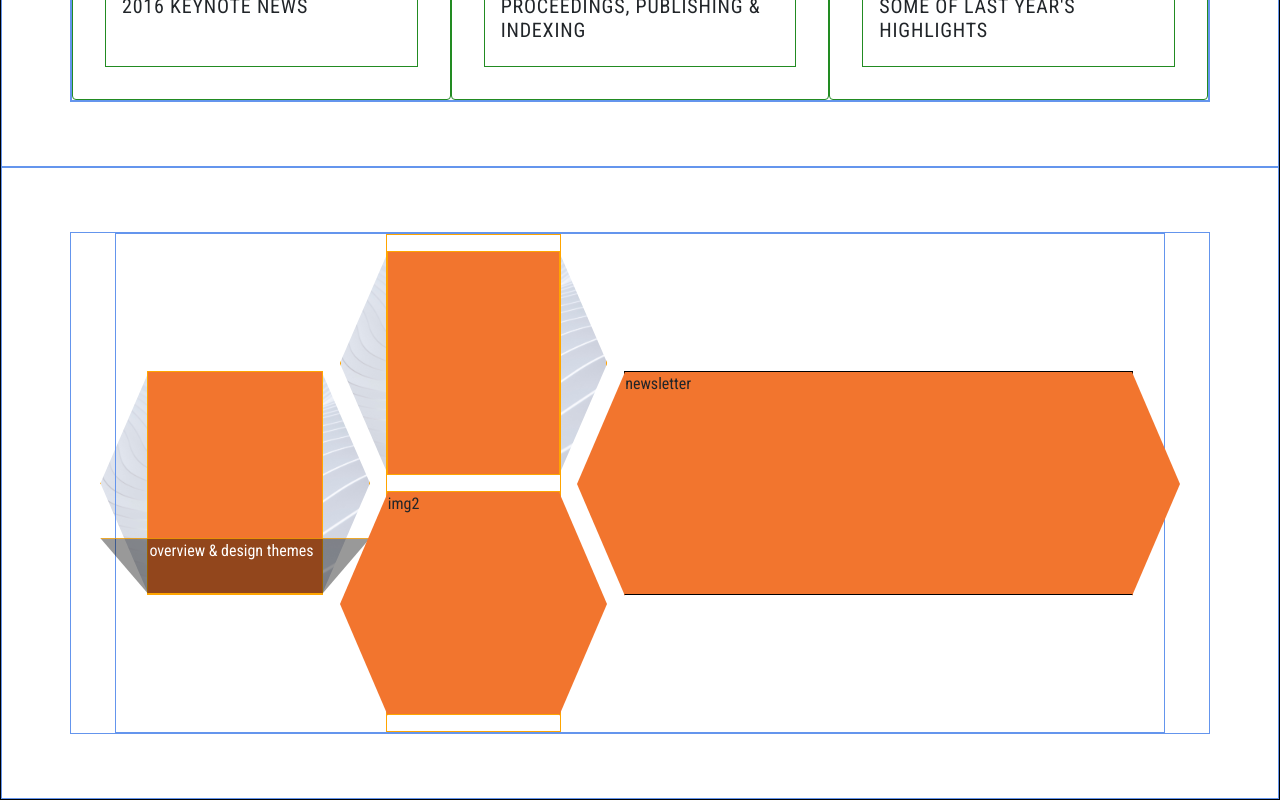
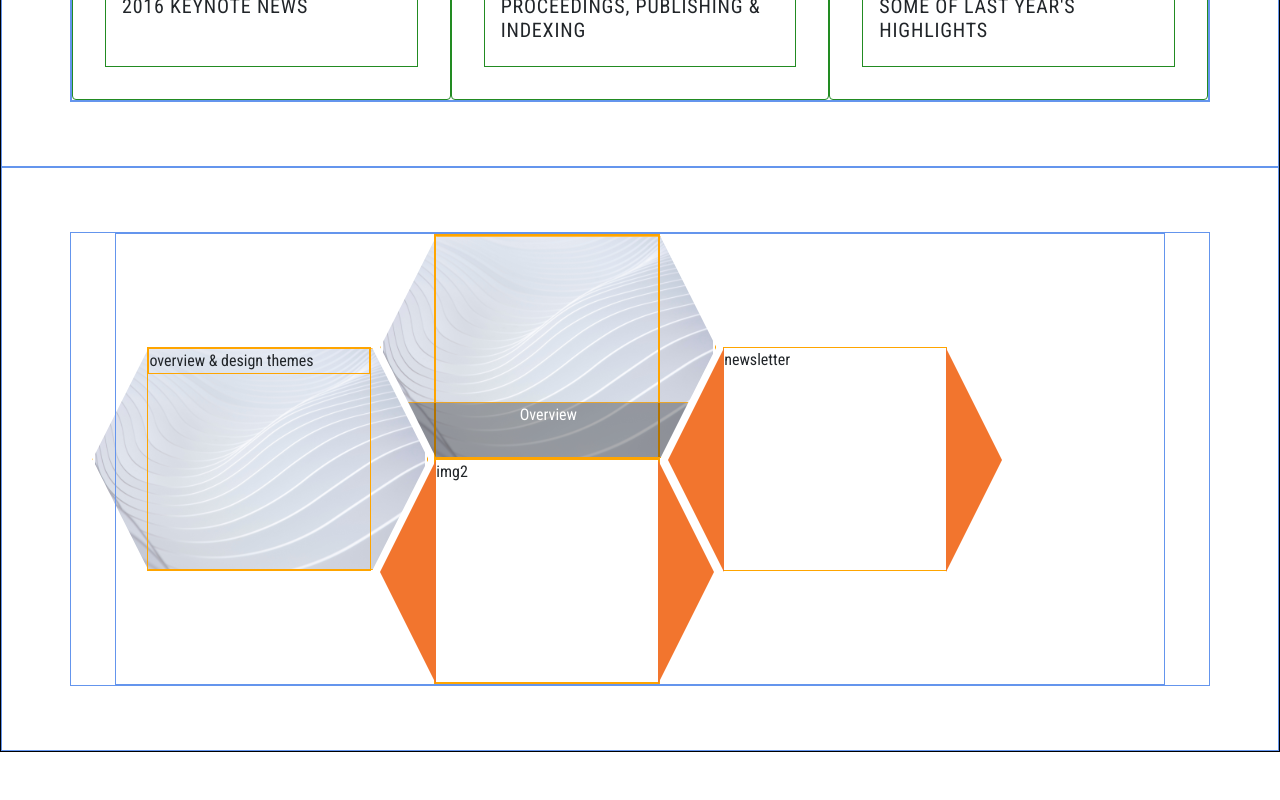
Before and after one commit to AndyJPG/destech-showcase, a React (Create React App) app: page / in a window 1280 px wide. Shown: the part 2014-2814 px from the top of the page. After the commit the page ends 2766 px from the top, so only its background shows below. Built offline with nearby package versions, Linux system fonts and the light colour scheme.

Commit message:
implemented basic geometry shape

```diff
--- /dev/null
+++ b/src/components/GeometryShape/GeometryShape.tsx
@@ -0,0 +1,39 @@
+import './geometryShape.scss';
+import * as React from 'react';
+
+type Props = {
+    title?: string,
+    thumbnailTitle?: string,
+    img?: string,
+}
+
+function GeometryShape(props: Props) {
+
+    return (
+        <div className="shape-container" style={{ backgroundColor: props.img ? "transparent" : "#f2752e"}}>
+            { props.img ? null : <span className="shape-before" /> }
+
+            {
+                props.img ?
+                    <div className="img-container"
+                                 style={{ background: `url("${ props.img }")`,
+                                     backgroundSize: "auto 100%",
+                                     backgroundRepeat: "no-repeat",
+                                     backgroundPosition: "center"}}>
+
+                    </div> : null
+            }
+
+            {
+                props.thumbnailTitle ?
+                    <div className="thumbnail-title">
+                        { props.thumbnailTitle }
+                    </div> : null
+            }
+
+            { props.img ? null : <span className="shape-after" /> }
+        </div>
+    )
+}
+
+export default GeometryShape;
--- /dev/null
+++ b/src/components/GeometryShape/geometryShape.scss
@@ -0,0 +1,56 @@
+@import "src/assets/sass/variables";
+
+.shape-container {
+
+  //TODO: Change shape size based on screen ratio
+
+  $shape-size: 14rem;
+  $one-half-shape-size: calc( #{$shape-size} / 2 );
+  $one-fourth-shape-size: calc( #{$shape-size} / 4 );
+  $neg-one-fourth-shape-size: calc( #{$shape-size} / -4 );
+
+  position: relative;
+  width: $shape-size;
+  height: $shape-size;
+
+  .shape-before {
+    position: absolute;
+    top: 0;
+    left: $neg-one-fourth-shape-size;
+    border-top: $one-half-shape-size solid transparent;
+    border-bottom: $one-half-shape-size solid transparent;
+    border-right: $one-fourth-shape-size solid $primary;
+  }
+
+  .shape-after {
+    position: absolute;
+    top: 0;
+    right: $neg-one-fourth-shape-size;
+    border-top: $one-half-shape-size solid transparent;
+    border-bottom: $one-half-shape-size solid transparent;
+    border-left: $one-fourth-shape-size solid $primary;
+  }
+
+  .img-container {
+    height: 100%;
+    position: absolute;
+    top: 0;
+    z-index: -1;
+    left: $neg-one-fourth-shape-size;
+    width: calc( #{$shape-size} + #{$one-half-shape-size});
+    clip-path: polygon( $one-fourth-shape-size 0, calc(100% - #{$one-fourth-shape-size}) 0, 100% 50%, calc(100% - #{$one-fourth-shape-size}) 100%, $one-fourth-shape-size 100%, 0 50% );
+  }
+
+  .thumbnail-title {
+    position: absolute;
+    bottom: 0;
+    left: $neg-one-fourth-shape-size;
+    width: calc( #{$shape-size} + #{$one-half-shape-size});
+    padding: 0 $one-fourth-shape-size;
+    height: $one-fourth-shape-size;
+    background: rgba(0, 0, 0, 0.3);
+    color: white;
+    text-align: center;
+    clip-path: polygon(calc(#{$one-fourth-shape-size} / 2) 0, calc(100% - #{$one-fourth-shape-size} / 2) 0, calc( 100% - #{$one-fourth-shape-size} ) 100%, $one-fourth-shape-size 100%);
+  }
+}
--- a/src/components/NewsLetterSection/NewsLetterSection.tsx
+++ b/src/components/NewsLetterSection/NewsLetterSection.tsx
@@ -1,5 +1,6 @@
 import './newsLetterSection.scss';
 import * as React from 'react';
+import GeometryShape from "../GeometryShape/GeometryShape";
 
 function NewsLetterSection() {
     return (
@@ -17,14 +18,10 @@ function NewsLetterSection() {
                 </div>
             </div>
             <div className="two-shape-container">
-                <div className="shape-container">
-                    <div className="img-container"
-                         style={{ background: "url('assets/img/hero-image.jpg')",
-                             backgroundSize: "auto 100%",
-                             backgroundRepeat: "no-repeat",
-                             backgroundPosition: "center"}}>
-                    </div>
-                </div>
+                <GeometryShape
+                    img="assets/img/hero-image.jpg"
+                    thumbnailTitle="Overview" />
+
                 <div className="shape-container">
                     <span className="shape-before" />
                     img2
--- a/src/components/NewsLetterSection/newsLetterSection.scss
+++ b/src/components/NewsLetterSection/newsLetterSection.scss
@@ -20,72 +20,72 @@
     margin: auto 3%;
   }
 
-  .two-shape-container {
-    width: 20%;
-
-    .shape-container {
-      width: 100%;
-      margin: 1rem 0;
-    }
-  }
-
-  .shape-container {
-    height: 14rem;
-    width: 20%;
-    position: relative;
-    background: $primary;
-
-    .shape-container-title {
-      position: absolute;
-      bottom: 0;
-      left: -3rem;
-      padding: 0 3rem;
-      width: calc(100% + 6rem);
-      height: 3.5rem;
-      color: white;
-      background: rgba(0, 0, 0, 0.4);
-      clip-path: polygon(0 0, 100% 0, calc(100% - 3rem) 100%, 3rem 100%);
-    }
-
-    .img-container {
-      width: calc(100% + 6rem);
-      height: 100%;
-      position: absolute;
-      top: 0;
-      left: -3rem;
-      background-size: contain;
-      clip-path: polygon(3rem 0, calc(100% - 3rem) 0, 100% 50%, calc(100% - 3rem) 100%, 3rem 100%, 0 50%);
-      z-index: -1;
-
-      img {
-        height: 100%;
-      }
-    }
-
-    .shape-before {
-      position: absolute;
-      top: 0;
-      left: -3rem;
-      border-top: 7rem solid transparent;
-      border-bottom: 7rem solid transparent;
-      border-right: 3rem solid $primary;
-      //border: 1px solid red;
-    }
-
-    .shape-after {
-      position: absolute;
-      top: 0;
-      right: -3rem;
-      border-top: 7rem solid transparent;
-      border-bottom: 7rem solid transparent;
-      border-left: 3rem solid $primary;
-    }
-  }
-
-  .shape-container.newsletter-shape {
-    border: 1px solid black;
-    width: 58%;
-  }
+  //.two-shape-container {
+  //  width: 20%;
+  //
+  //  .shape-container {
+  //    width: 100%;
+  //    margin: 1rem 0;
+  //  }
+  //}
+  //
+  //.shape-container {
+  //  height: 14rem;
+  //  width: 20%;
+  //  position: relative;
+  //  background: $primary;
+  //
+  //  .shape-container-title {
+  //    position: absolute;
+  //    bottom: 0;
+  //    left: -3rem;
+  //    padding: 0 3rem;
+  //    width: calc(100% + 6rem);
+  //    height: 3.5rem;
+  //    color: white;
+  //    background: rgba(0, 0, 0, 0.4);
+  //    clip-path: polygon(1.5rem 0, calc(100% - 1.5rem) 0, calc(100% - 3rem) 100%, 3rem 100%);
+  //  }
+  //
+  //  .img-container {
+  //    width: calc(100% + 6rem);
+  //    height: 100%;
+  //    position: absolute;
+  //    top: 0;
+  //    left: -3rem;
+  //    background-size: contain;
+  //    clip-path: polygon(3rem 0, calc(100% - 3rem) 0, 100% 50%, calc(100% - 3rem) 100%, 3rem 100%, 0 50%);
+  //    z-index: -1;
+  //
+  //    img {
+  //      height: 100%;
+  //    }
+  //  }
+  //
+  //  .shape-before {
+  //    position: absolute;
+  //    top: 0;
+  //    left: -3rem;
+  //    border-top: 7rem solid transparent;
+  //    border-bottom: 7rem solid transparent;
+  //    border-right: 3rem solid $primary;
+  //    //border: 1px solid red;
+  //  }
+  //
+  //  .shape-after {
+  //    position: absolute;
+  //    top: 0;
+  //    right: -3rem;
+  //    border-top: 7rem solid transparent;
+  //    border-bottom: 7rem solid transparent;
+  //    border-left: 3rem solid $primary;
+  //  }
+  //}
+  //
+  //.shape-container.newsletter-shape {
+  //  border: 1px solid black;
+  //  width: 58%;
+  //}
 
   //> .shape-container:first-child {
   //  margin-right: -2rem;
```
